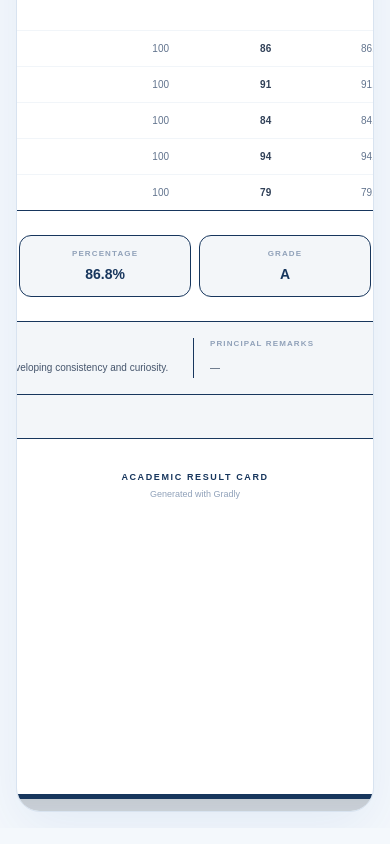
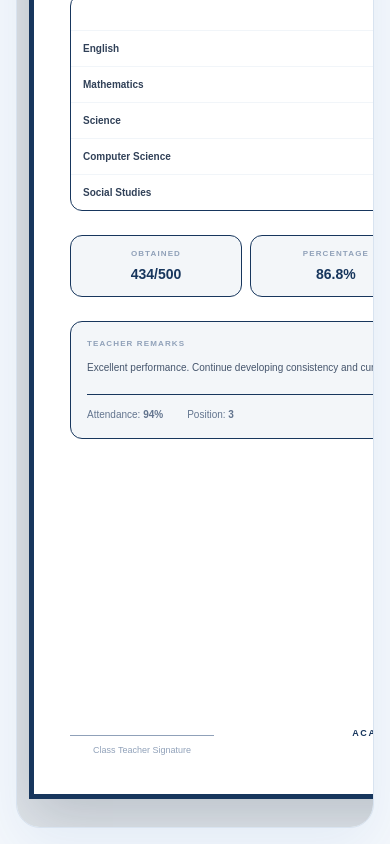
Before and after one commit to merajNizBaloch/gradly, a Next.js app: page / in a window 390 px wide. Shown: the part 1933-2777 px from the top of the page. Built offline with nearby package versions, Linux system fonts and the light colour scheme.

Commit message:
Anchor signatures and make result preview scrollable

```diff
--- a/src/app/components/result-card.tsx
+++ b/src/app/components/result-card.tsx
@@ -59,19 +59,26 @@ export default function ResultCard({
   const resolvedPrincipalRemarks = principalRemarks.trim();
 
   return (
-    <div className="print-shell flex min-h-0 flex-1 items-start justify-center overflow-auto rounded-[22px] bg-[#dfe4e9] p-3 sm:p-5">
+    <div className="gradly-card-scroll print-shell min-h-0 overflow-auto rounded-b-[22px] bg-[#dfe4e9] p-3 sm:p-5 xl:h-[calc(100vh-155px)]">
       <style jsx global>{`
         @page{size:${paper.width} ${paper.height};margin:0}
+        .gradly-card-scroll{scrollbar-width:thin;scrollbar-color:#9fb4c9 #dfe4e9;overscroll-behavior:contain}
+        .gradly-card-scroll::-webkit-scrollbar{width:10px;height:10px}
+        .gradly-card-scroll::-webkit-scrollbar-track{background:#dfe4e9}
+        .gradly-card-scroll::-webkit-scrollbar-thumb{background:#9fb4c9;border:2px solid #dfe4e9;border-radius:999px}
+        .gradly-card-scroll::-webkit-scrollbar-thumb:hover{background:#7897b5}
         .gradly-paper{width:${paper.width};min-height:${paper.height};aspect-ratio:${paper.ratio};box-sizing:border-box;transition:opacity .22s ease,transform .22s ease,box-shadow .22s ease}
-        @media print{html,body{width:${paper.width};min-height:${paper.height};margin:0!important;padding:0!important;background:#fff!important}.gradly-paper{width:${paper.width}!important;height:${paper.height}!important;min-height:${paper.height}!important;aspect-ratio:auto!important;box-shadow:none!important}.print-shell{display:block!important;padding:0!important;margin:0!important}.no-print{display:none!important}}
+        @media print{html,body{width:${paper.width};min-height:${paper.height};margin:0!important;padding:0!important;background:#fff!important}.gradly-card-scroll{height:auto!important;overflow:visible!important;padding:0!important;background:#fff!important}.gradly-paper{width:${paper.width}!important;height:${paper.height}!important;min-height:${paper.height}!important;aspect-ratio:auto!important;box-shadow:none!important}.print-shell{display:block!important;padding:0!important;margin:0!important}.no-print{display:none!important}}
       `}</style>
+
+      <div className="flex min-w-max justify-center pb-4">
         <article
           key={`${design.template}-${design.theme}-${design.paperSize}-${design.customWidth}-${design.customHeight}`}
-        className={`gradly-paper animate-[gradlyCardIn_.24s_ease-out] overflow-hidden bg-white shadow-[0_18px_55px_rgba(20,36,58,.18)] ${certificate ? "border-[10px]" : executive ? "border-t-[12px]" : minimal ? "border border-slate-200" : modern ? "rounded-[18px] border-0" : "border-[5px]"}`}
+          className={`gradly-paper flex flex-col animate-[gradlyCardIn_.24s_ease-out] overflow-hidden bg-white shadow-[0_18px_55px_rgba(20,36,58,.18)] ${certificate ? "border-[10px]" : executive ? "border-t-[12px]" : minimal ? "border border-slate-200" : modern ? "rounded-[18px] border-0" : "border-[5px]"}`}
           style={{ borderColor: activeTheme.ink }}
         >
           <style>{`@keyframes gradlyCardIn{from{opacity:.72;transform:scale(.992)}to{opacity:1;transform:scale(1)}}`}</style>
-        <div className={`${minimal ? "p-7" : "p-9"}`}>
+          <div className={`${minimal ? "p-7" : "p-9"} flex min-h-0 flex-1 flex-col`}>
             <div className={`flex items-center gap-5 ${modern ? "rounded-2xl p-5" : "border-b-2 pb-5"}`} style={modern ? { backgroundColor: activeTheme.wash } : { borderColor: activeTheme.ink }}>
               <div className={`grid shrink-0 place-items-center overflow-hidden bg-white ${modern ? "h-20 w-20 rounded-2xl shadow-sm" : "h-20 w-20 rounded-md border"}`} style={!modern ? { borderColor: activeTheme.ink } : undefined}>
                 {school.logo ? <img src={school.logo} alt="School logo" className="h-full w-full object-contain p-1" /> : <span className="font-serif text-2xl font-black" style={{ color: activeTheme.ink }}>G</span>}
@@ -119,13 +126,16 @@ export default function ResultCard({
               {verificationUrl ? <div className="text-center"><QRCodeSVG value={verificationUrl} size={64} /><p className="mt-1 text-[7px] font-bold text-slate-400">VERIFY</p></div> : null}
             </div>
 
-          <div className="mt-8 flex items-end justify-between gap-8 text-[9px] text-slate-400">
-            <div className="w-36 border-t border-slate-400 pt-2 text-center">Class Teacher</div>
+            <div className="mt-auto pt-12">
+              <div className="flex items-end justify-between gap-8 text-[9px] text-slate-400">
+                <div className="w-36 border-t border-slate-400 pt-2 text-center">Class Teacher Signature</div>
                 <div className="text-center"><p className="font-black uppercase tracking-[.18em]" style={{ color: activeTheme.ink }}>{activeTemplate.name} Result Card</p><p className="mt-1">Generated with Gradly</p></div>
-            <div className="w-36 border-t border-slate-400 pt-2 text-center">Principal</div>
+                <div className="w-36 border-t border-slate-400 pt-2 text-center">Principal Signature</div>
+              </div>
             </div>
           </div>
         </article>
       </div>
+    </div>
   );
 }
```
Lines whose indentation alone changed are shown as unchanged.
